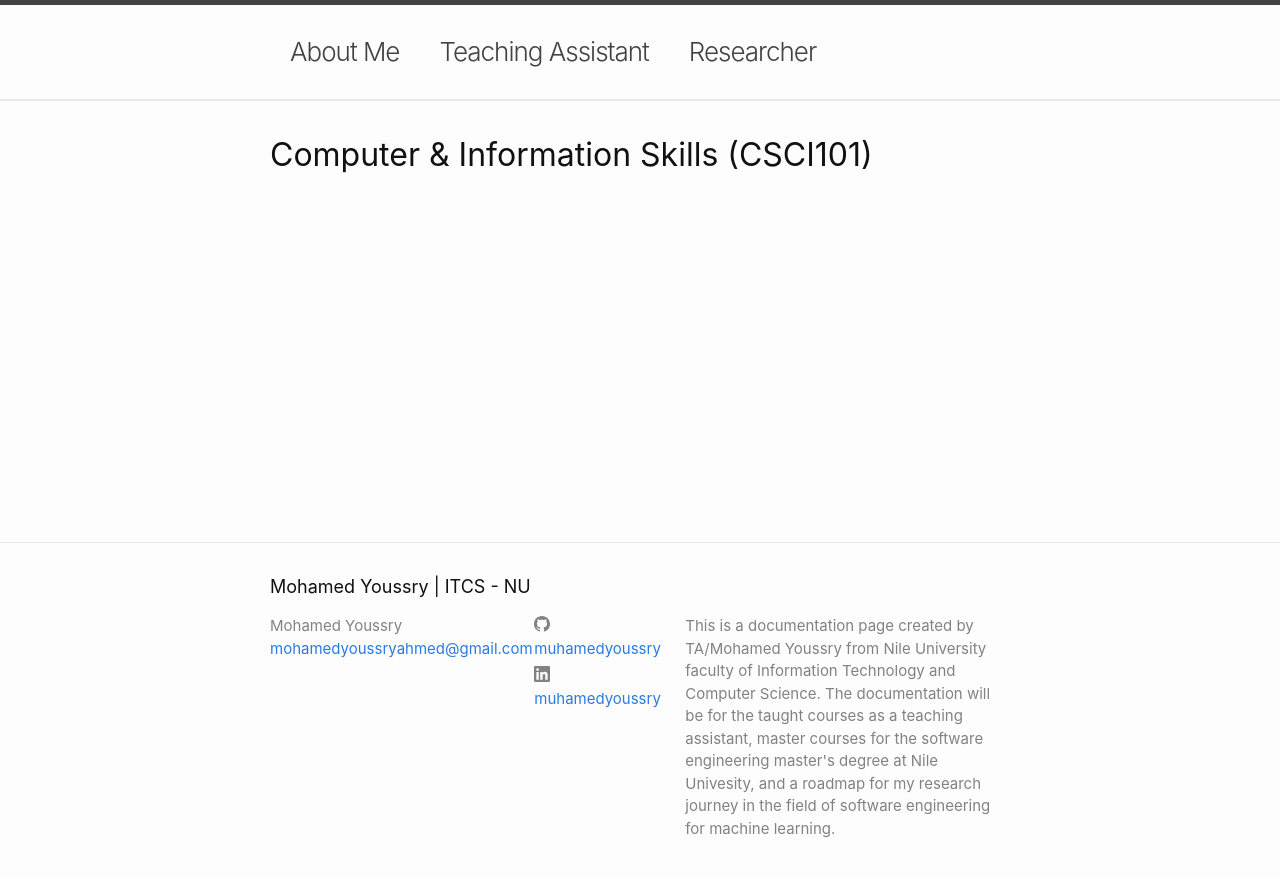
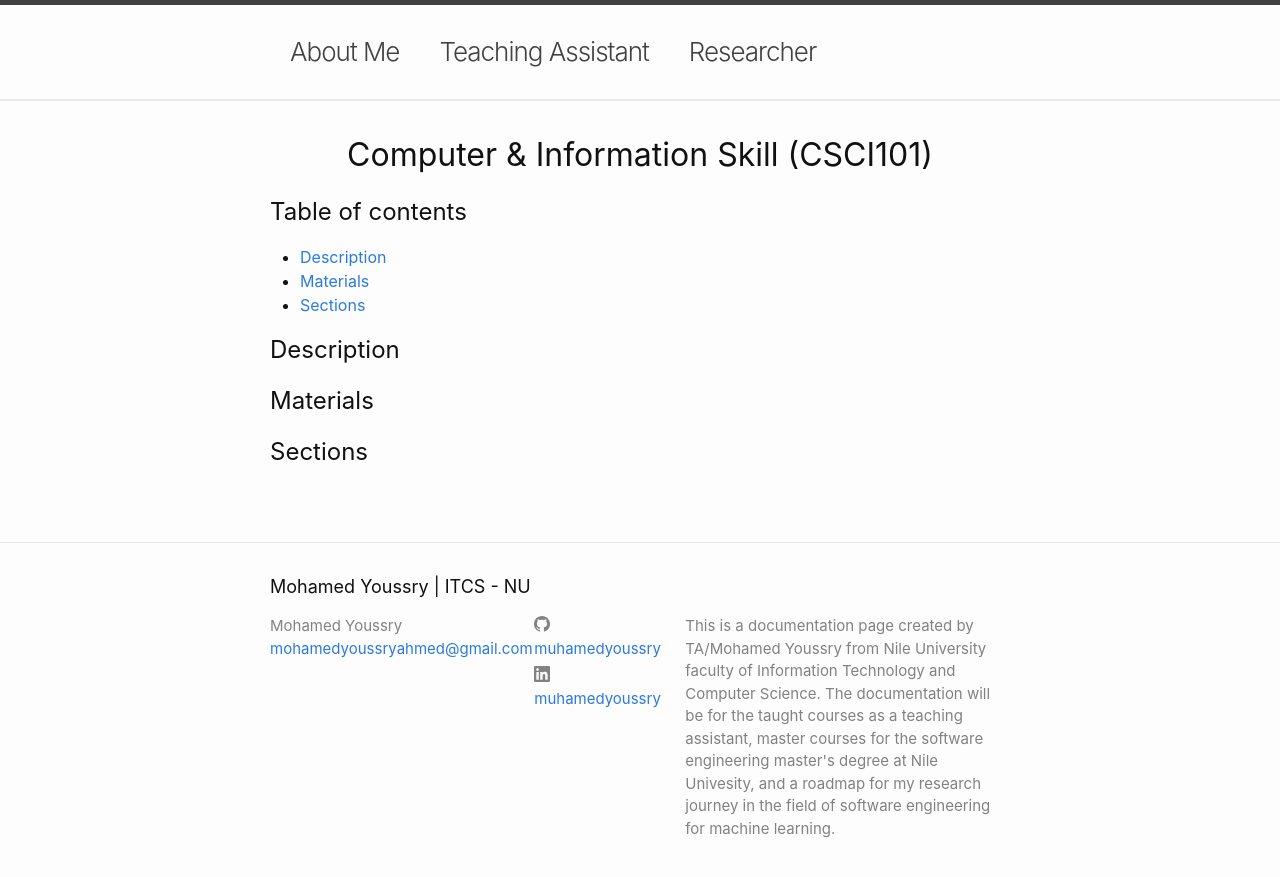
Before and after one commit to NU-TAs-MY/NU-TAs-MY.github.io, a Jekyll site: the page built from ta_pages/csci101.md, in a window 1280 px wide. Shown: the top 877 px of the page. Built offline with Jekyll 4.4.1, drawn with Linux system fonts in a browser that asks for light colours.

```diff
--- a/ta_pages/csci101.md
+++ b/ta_pages/csci101.md
@@ -5,4 +5,18 @@
 layout: home
 title: CSCI101
 ---
-# Computer & Information Skills (CSCI101)
+<h1 align="center"> Computer & Information Skill (CSCI101) </h1>
+
+<h2> Table of contents </h2>
+
+- [Description](#description)
+- [Materials](#materials)
+- [Sections](#sections)
+
+
+## Description
+
+
+## Materials
+
+## Sections
```
Also changed, not shown: ta_pages/Courses Slides/csci101Slides.md (added, +44 -0 lines), ta_pages/csci112.md (+15 -1 lines), ta_pages/csci221.md (+16 -1 lines), ta_pages/csci311.md (+4 -0 lines), assets/Slides_logo.png (added), 1 other file.
